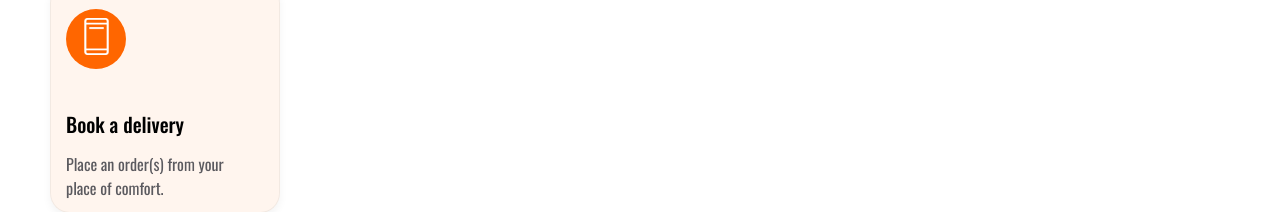
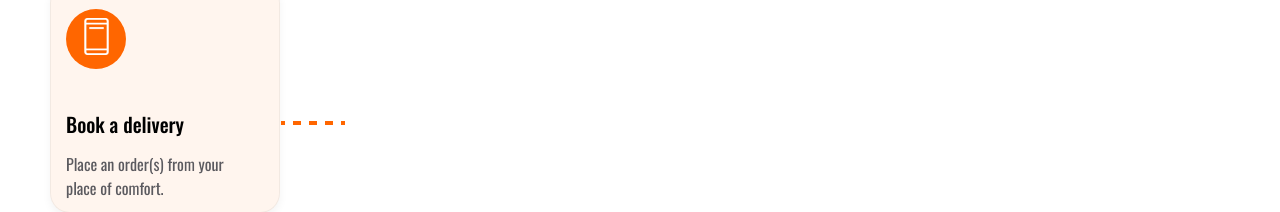
Before and after one commit to Pickbox-Project/Pickbox-frontend, a React (Create React App) app: page / in a window 1280 px wide. Shown: the part 875-1087 px from the top of the page. Built offline with nearby package versions, Linux system fonts and the light colour scheme.

Commit message:
Started working on the Steps Component styling

```diff
--- a/src/Components/Steps/Steps.css
+++ b/src/Components/Steps/Steps.css
@@ -32,6 +32,12 @@
     border-radius: 20px;
     padding: 15px;
     position: relative;
+}
+
+.line-vector {
+    position: absolute;
+    left: 230px;
+    top: 60%;
 }
 
 .card-icon {
--- a/src/Components/Steps/Steps.jsx
+++ b/src/Components/Steps/Steps.jsx
@@ -2,6 +2,7 @@ import React from "react";
 import "./Steps.css";
 import stepsVector from "../../Assets/images/steps-vector.png";
 import bookDeliveryIcon from "../../Assets/images/book-delivery-icon.png"
+import lineVector from "../../Assets/images/line-vector.png"
 
 const Steps = () => {
   return (
@@ -14,6 +15,7 @@ const Steps = () => {
       </div>
       <div className="steps-details">
         <div className="first-steps-card">
+            <img src={lineVector} alt="line-vector" className="line-vector" />
             <div className="card-icon">
                 <img src={bookDeliveryIcon} alt="Book Delivery Icon" />
             </div>
```
